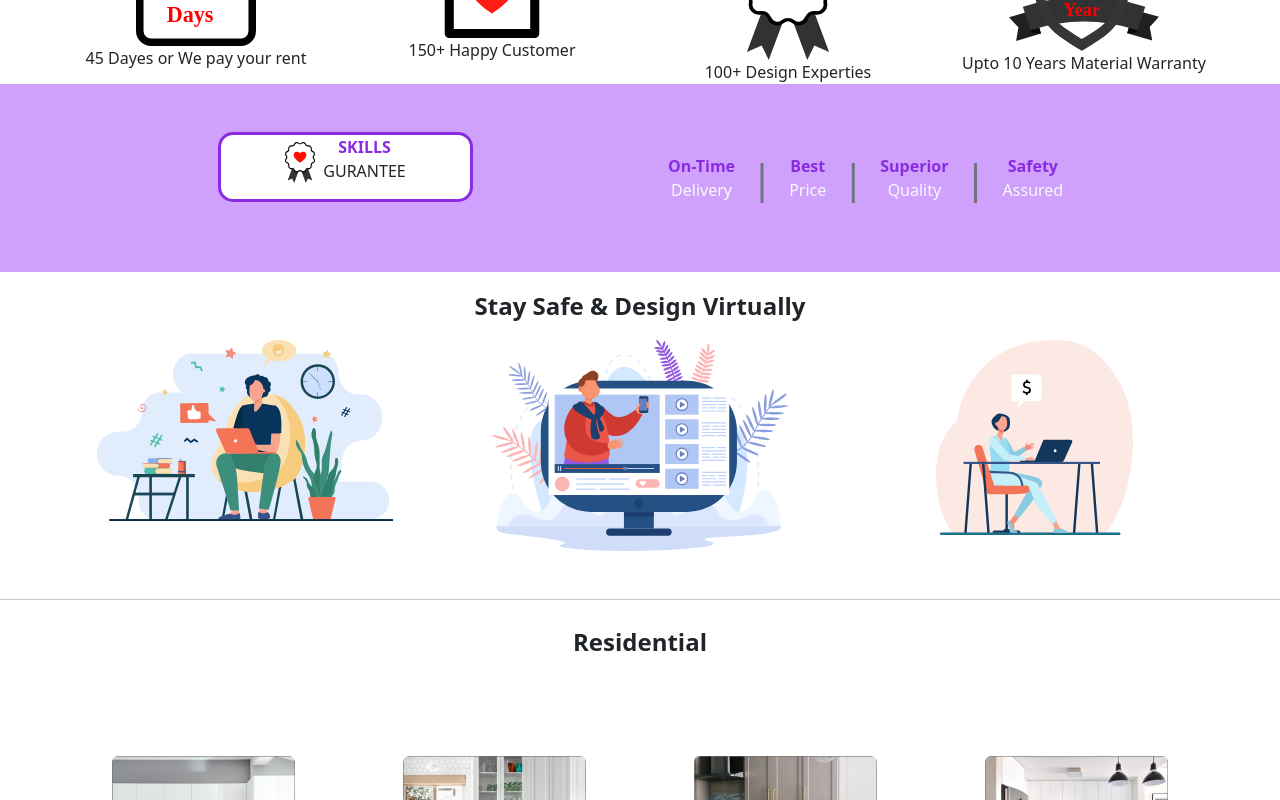
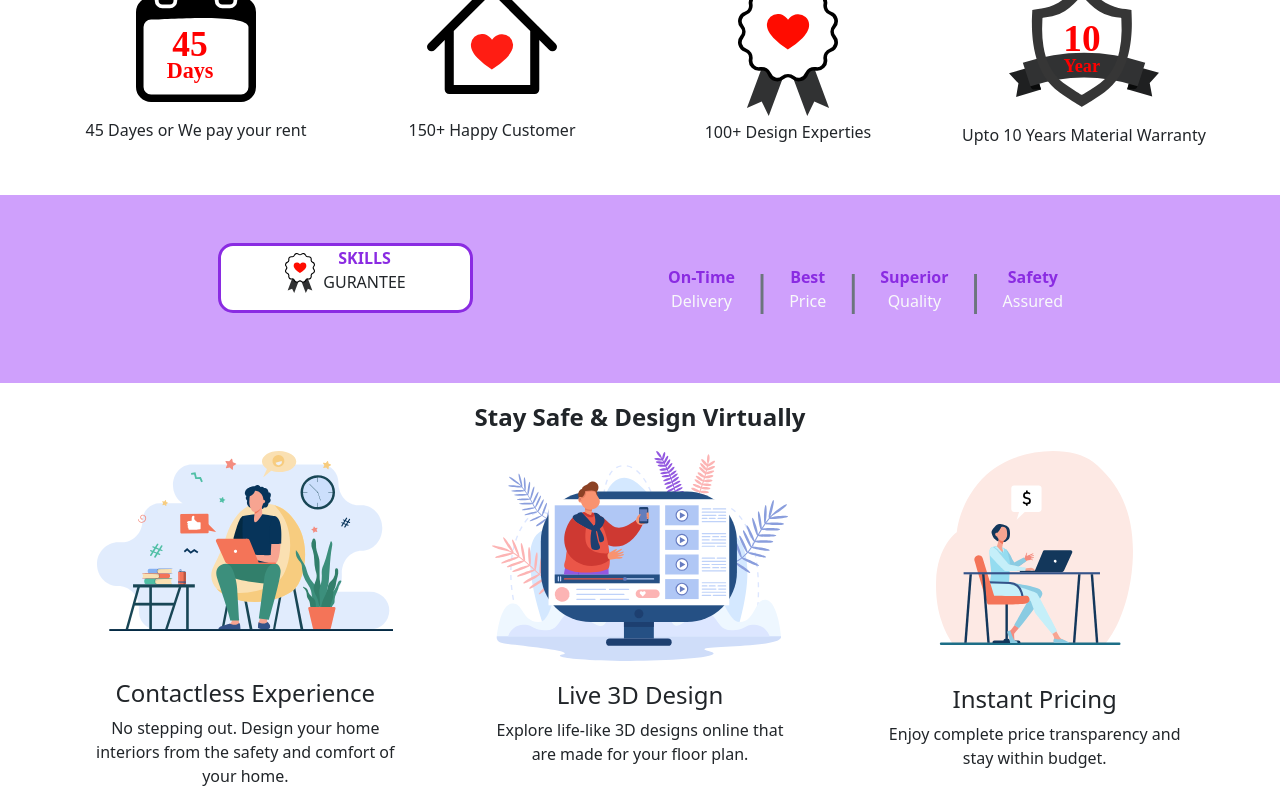
Before and after one commit to NhShanto01/skill01, a React (Create React App) app: page / in a window 1280 px wide. Shown: the part 1160-1960 px from the top of the page. Built offline with nearby package versions, Linux system fonts and the light colour scheme.

Commit message:
added footer scendory

```diff
--- a/src/Component/Home/ChooseSkill.js
+++ b/src/Component/Home/ChooseSkill.js
@@ -9,11 +9,11 @@ import years from '../Image/i_Why Choose Skill/Group 158.svg';
 const ChooseSkill = () => {
     return (
         <div>
-            <div className="row row-cols-1 row-cols-sm-2 row-cols-md-3 row-cols-lg-4 mx-5 g-4 text-center">
+            <div className="row row-cols-1 row-cols-sm-2 row-cols-md-3 row-cols-lg-4 mx-5 my-5 g-4 text-center">
 
                 <div className="col">
                     <Card.Img variant="top" className="img-size d-block mx-auto" src={days} />
-                    <Card.Body>
+                    <Card.Body className="mt-3">
                         <Card.Text>
                         45 Dayes or
 We pay your rent
@@ -24,7 +24,7 @@ We pay your rent
 
                 <div className="col">
                     <Card.Img variant="top" className="img-H d-block mx-auto" src={happiness} />
-                    <Card.Body>
+                    <Card.Body  className="mt-4">
                         <Card.Text>
                         150+ Happy
 Customer
@@ -35,7 +35,7 @@ Customer
 
                 <div className="col">
                     <Card.Img variant="top" className="d-block mx-auto img-D" src={design} />
-                    <Card.Body>
+                    <Card.Body className="mt-1">
                         <Card.Text>
                         100+ Design
 Experties
@@ -46,7 +46,7 @@ Experties
 
                 <div className="col">
                     <Card.Img variant="top" className="d-block mx-auto img-Y" src={years} />
-                    <Card.Body>
+                    <Card.Body className="mt-3">
                         <Card.Text>
                         Upto 10 Years
 Material Warranty
--- a/src/Component/Home/EMI.js
+++ b/src/Component/Home/EMI.js
@@ -5,7 +5,7 @@ import emi from '../Image/i_EMI/Group 121.svg';
 const EMI = () => {
     return (
         <div className='div-position div-color row d-flex justify-content-center align-items-center'>
-            <div className='text-dark text-start py-4 col-lg-9 col-sm-12 text-div'>
+            <div className='text-light text-start py-4 col-lg-9 col-sm-12 text-div'>
             <h3 className='mx-5'>EMI SYSTEM</h3>
             <p className='mx-5 me-5'>The moment your EMI scheme is in action, your bank will temporarily block an amount equal to the value of the purchase you made through the EMI option. Your bank will start increasing your credit limit by the amount equal to your monthly EMI as you start paying back.</p>
             </div>
--- a/src/Component/Home/PaysFriend.css
+++ b/src/Component/Home/PaysFriend.css
@@ -14,3 +14,9 @@
     padding: 10px;
     margin: 10px;
  }
+ @media screen and (max-width: 480px) {
+    .pays-img-col{
+        flex-direction:row-reverse;
+    }
+
+ }
--- a/src/Component/Home/PaysFriend.js
+++ b/src/Component/Home/PaysFriend.js
@@ -1,19 +1,30 @@
-import React from 'react';
-import paysfri from '../Image/i_it pays to have friend/Group 273.svg';
-import './PaysFriend.css';
+import React from "react";
+import paysfri from "../Image/i_it pays to have friend/Group 273.svg";
+import "./PaysFriend.css";
 
 const PaysFriend = () => (
-    <div className='pays-color d-flex justify-content-center mt-5 py-5'>
-        <div>
-            <img className='pays-img' src={paysfri} alt="" />
-        </div>
-        <div className='ms-5'>
-            <p className='fs-2'>It Pays to have friend</p>
-            <p>Earn money every time your friend try Skill Interior</p>
-            <button className='hero-btn'>Refar Now</button>
-        </div>
-
+  <div className="pays-color d-flex justify-content-center mt-5 py-5">
+    <div className="">
+    <div className="">
+      <img className="pays-img mb-2" src={paysfri} alt="" />
     </div>
+    </div>
+    <div className="">
+      <div className="ms-5">
+        <p className="fs-2">It Pays to have friend</p>
+        <p>Earn money every time your friend try Skill Interior</p>
+        <button className="hero-btn">Refar Now</button>
+      </div>
+    </div>
+    {/* "<div class=\"container py-2 d-flex flex-column\">\n
+    <h5>Resize browser for row re-order demo...</h5>\n
+         <div class=\"row order-sm-last order-md-0\">\n
+         <div class=\"col-12\">ami</div>\n
+        </div>\n
+        <div class=\"row\">\n
+        <div class=\"col-12\">tmi</div>\n
+        </div>\n</div>" */}
+  </div>
 );
 
 export default PaysFriend;
--- a/src/Component/Home/Services.js
+++ b/src/Component/Home/Services.js
@@ -1,50 +1,59 @@
-import React from 'react';
-import { Card, CardGroup } from 'react-bootstrap';
-import service1 from '../Image/i_Stay safe/Group 34.svg';
-import service2 from '../Image/i_Stay safe/Group 43.svg';
-import service3 from '../Image/i_Stay safe/Group 44.svg';
+import React from "react";
+import { Card, CardGroup } from "react-bootstrap";
+import service1 from "../Image/i_Stay safe/Group 34.svg";
+import service2 from "../Image/i_Stay safe/Group 43.svg";
+import service3 from "../Image/i_Stay safe/Group 44.svg";
 
 const Services = () => {
   return (
     <CardGroup className="mx-5">
-
       <Card>
-                    <Card.Img variant="top" className="w-75 d-block mx-auto" src={service1} />
+        <Card.Img
+          variant="top"
+          className="w-75 d-block mx-auto pb-3"
+          src={service1}
+        />
         <Card.Body>
-                        {/* <Card.Text>
-                            This is a wider card with supporting text below as a natural
-                            lead-in to additional content. This content is a little bit
-                            longer.
-                        </Card.Text> */}
+          <Card.Text className="text-center px-4 pt-3">
+            <h4>Contactless Experience</h4>
+            <p>
+              No stepping out. Design your home interiors from the safety and
+              comfort of your home.
+            </p>
+          </Card.Text>
         </Card.Body>
-
       </Card>
 
       <Card>
-                    <Card.Img variant="top" className="w-75 d-block mx-auto" src={service3} />
+        <Card.Img
+          variant="top"
+          className="w-75 d-block mx-auto"
+          src={service3}
+        />
         <Card.Body>
-                        {/* <Card.Text>
-                            This is a wider card with supporting text below as a natural
-                            lead-in to additional content. This content is a little bit
-                            longer.
-                        </Card.Text> */}
+          <Card.Text className="text-center px-4 pt-1">
+            <h4>Live 3D Design</h4>
+            <p>
+              Explore life-like 3D designs online that are made for your floor
+              plan.
+            </p>
+          </Card.Text>
         </Card.Body>
-
       </Card>
 
       <Card>
-                    <Card.Img variant="top" className="w-50 d-block mx-auto" src={service2} />
+        <Card.Img
+          variant="top"
+          className="w-50 d-block mx-auto"
+          src={service2}
+        />
         <Card.Body>
-                        {/* <Card.Text>
-                            This is a wider card with supporting text below as a natural
-                            lead-in to additional content. This content is a little bit
-                            longer.
-                        </Card.Text> */}
+          <Card.Text className="text-center px-4 pt-4">
+            <h4>Instant Pricing</h4>
+            <p>Enjoy complete price transparency and stay within budget.</p>
+          </Card.Text>
         </Card.Body>
-
       </Card>
-
-
     </CardGroup>
   );
 };
--- a/src/Component/Shared/FooterPri.css
+++ b/src/Component/Shared/FooterPri.css
@@ -11,3 +11,6 @@ background-color: aliceblue;
 .mail-a:hover{
     color: blueviolet;
 }
+.footer-map{
+    font-size:40px;
+}
--- /dev/null
+++ b/src/Component/Shared/FooterSec.css
@@ -0,0 +1,8 @@
+.link{
+    text-decoration: none;
+    font-weight: bold;
+    color: black;
+}
+.link:hover{
+    color: blueviolet;
+}
--- a/src/Component/Shared/FooterSec.js
+++ b/src/Component/Shared/FooterSec.js
@@ -3,7 +3,7 @@ import fb from '../Image/i_Footer contact/Path 248.svg';
 import insta from '../Image/i_Footer contact/Path 249.svg';
 import twt from '../Image/i_Footer contact/Path 250.svg';
 import ln from '../Image/i_Footer contact/Path 258.svg';
-import './FooterPri.css';
+import './FooterSec.css';
 
 const FooterSec = () => {
     return (
@@ -18,7 +18,7 @@ const FooterSec = () => {
             <div><img src={ln} alt="" /></div>
         </div>
         <div className='foot-bg'>
-            <p className='text-center'>Developed by Ztrios tech & Marketing LTD. © 2022</p>
+            <p className='text-center'>Developed by <a className='link' href='https://www.ztrios.com/'>Ztrios tech & Marketing LTD.</a>© 2023</p>
         </div>
        </div>
     );
```
Also changed, not shown: src/Component/Home/Hero.css (+5 -5 lines), src/Component/Shared/FooterPri.js (+46 -30 lines). Lines whose indentation alone changed are shown as unchanged.
